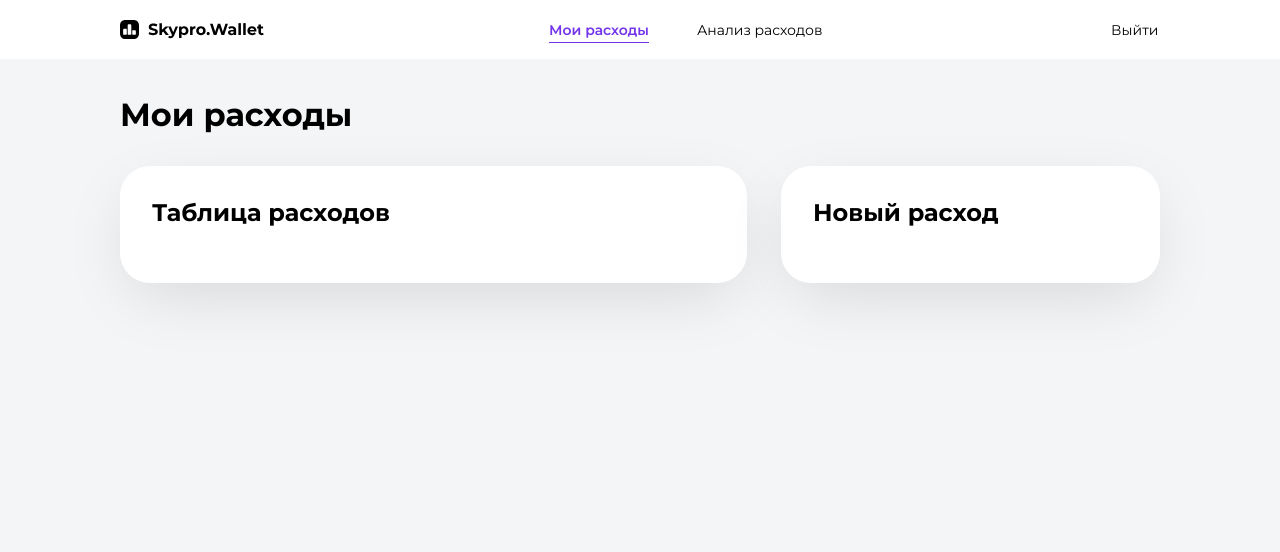
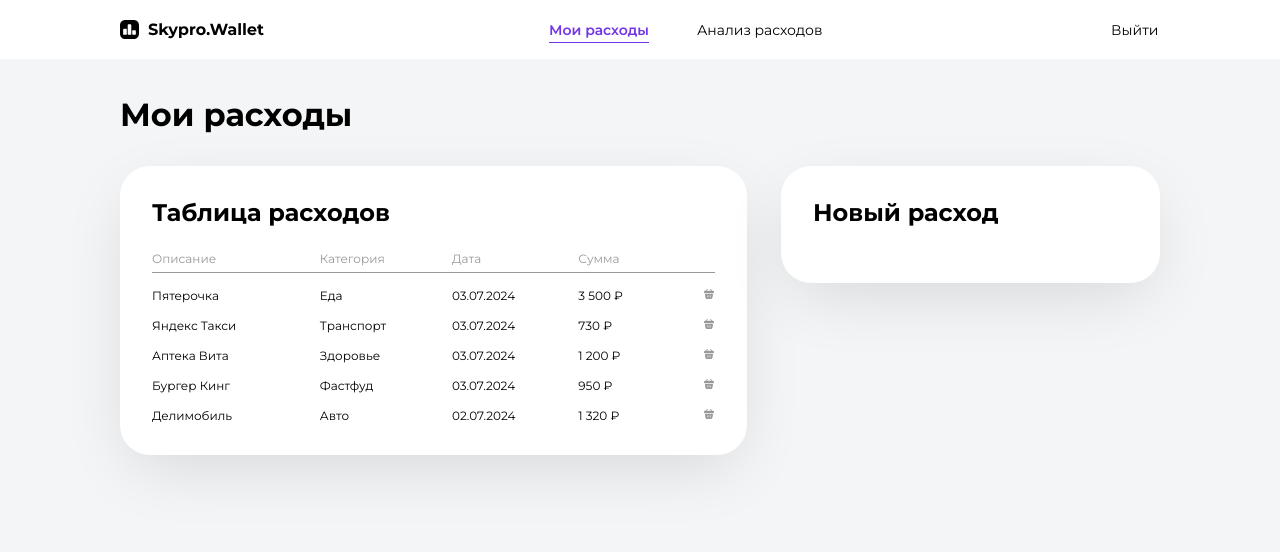
Before and after one commit to katyazametnina-ops/SkyproWallet, a React (Vite) app: page / in a window 1280 px wide. Shown: the top 552 px of the page. Built offline with nearby package versions, Linux system fonts and the light colour scheme.

Commit message:
Свёрстана таблица расходов

```diff
--- /dev/null
+++ b/src/components/ExpensesTable/ExpensesTable.jsx
@@ -0,0 +1,86 @@
+import {
+  TableWrapper,
+  TableHeader,
+  TableTitle,
+  Table,
+  Th,
+  Td,
+  ActionTd,
+  IconButton,
+} from "./ExpensesTable.styled";
+import cartIcon from "../../assets/Cart.svg";
+
+const mockExpenses = [
+  {
+    id: 1,
+    description: "Пятерочка",
+    category: "Еда",
+    date: "03.07.2024",
+    amount: "3 500 ₽",
+  },
+  {
+    id: 2,
+    description: "Яндекс Такси",
+    category: "Транспорт",
+    date: "03.07.2024",
+    amount: "730 ₽",
+  },
+  {
+    id: 3,
+    description: "Аптека Вита",
+    category: "Здоровье",
+    date: "03.07.2024",
+    amount: "1 200 ₽",
+  },
+  {
+    id: 4,
+    description: "Бургер Кинг",
+    category: "Фастфуд",
+    date: "03.07.2024",
+    amount: "950 ₽",
+  },
+  {
+    id: 5,
+    description: "Делимобиль",
+    category: "Авто",
+    date: "02.07.2024",
+    amount: "1 320 ₽",
+  },
+];
+
+export default function ExpensesTable() {
+  return (
+    <TableWrapper>
+      <TableHeader>
+        <TableTitle>Таблица расходов</TableTitle>
+      </TableHeader>
+
+      <Table>
+        <thead>
+          <tr>
+            <Th>Описание</Th>
+            <Th>Категория</Th>
+            <Th>Дата</Th>
+            <Th>Сумма</Th>
+            <Th></Th>
+          </tr>
+        </thead>
+        <tbody>
+          {mockExpenses.map((item) => (
+            <tr key={item.id}>
+              <Td>{item.description}</Td>
+              <Td>{item.category}</Td>
+              <Td>{item.date}</Td>
+              <Td>{item.amount}</Td>
+              <ActionTd>
+                <IconButton type="button" title="Удалить">
+                  <img src={cartIcon} alt="иконка корзины" />
+                </IconButton>
+              </ActionTd>
+            </tr>
+          ))}
+        </tbody>
+      </Table>
+    </TableWrapper>
+  );
+}
--- /dev/null
+++ b/src/components/ExpensesTable/ExpensesTable.styled.js
@@ -0,0 +1,89 @@
+import styled from "styled-components";
+
+export const TableWrapper = styled.div`
+  flex: 1;
+  background-color: #ffffff;
+  border-radius: 30px;
+  padding: 32px;
+  box-shadow: 0px 20px 67px -12px rgba(0, 0, 0, 0.13);
+`;
+
+export const TableHeader = styled.div`
+  display: flex;
+  justify-content: space-between;
+  align-items: center;
+  margin-bottom: 24px;
+  flex-wrap: wrap;
+  gap: 16px;
+`;
+
+export const TableTitle = styled.h2`
+  font-size: 24px;
+  font-weight: 700;
+  color: #000000;
+`;
+
+export const FilterBox = styled.div`
+  display: flex;
+  gap: 24px;
+  font-size: 12px;
+  color: #000000;
+`;
+
+export const FilterButton = styled.button`
+  background: none;
+  border: none;
+  font-family: inherit;
+  font-size: 12px;
+  color: #000000;
+  cursor: pointer;
+  display: flex;
+  align-items: center;
+  gap: 6px;
+
+  span {
+    color: #7334ea;
+    font-weight: 600;
+    text-decoration: underline;
+  }
+`;
+
+export const Table = styled.table`
+  width: 100%;
+  border-collapse: collapse;
+  text-align: left;
+`;
+
+export const Th = styled.th`
+  font-size: 12px;
+  font-weight: 400;
+  color: #999999;
+  padding-bottom: 6px;
+  border-bottom: 0.5px solid #999999;
+`;
+
+export const Td = styled.td`
+  font-size: 12px;
+  font-weight: 400;
+  color: #000000;
+  padding: 14px 0 0;
+`;
+
+export const ActionTd = styled(Td)`
+  text-align: right;
+  white-space: nowrap;
+`;
+
+export const IconButton = styled.button`
+  background: none;
+  border: none;
+  cursor: pointer;
+  margin-left: 12px;
+  color: #999999;
+  font-size: 14px;
+  transition: color 0.2s ease;
+
+  &:hover {
+    color: #7334ea;
+  }
+`;
--- a/src/components/Main/Main.jsx
+++ b/src/components/Main/Main.jsx
@@ -2,10 +2,10 @@ import {
   StyledMain,
   MainTitle,
   ContentWrapper,
-  TableCard,
   FormCard,
   CardTitle,
 } from "./Main.styled";
+import ExpensesTable from ".././ExpensesTable/ExpensesTable";
 
 export default function Main() {
   return (
@@ -13,12 +13,8 @@ export default function Main() {
       <MainTitle>Мои расходы</MainTitle>
 
       <ContentWrapper>
-        {/* Левая карточка */}
-        <TableCard>
-          <CardTitle>Таблица расходов</CardTitle>
-        </TableCard>
+        <ExpensesTable />
 
-        {/* Правая карточка */}
         <FormCard>
           <CardTitle>Новый расход</CardTitle>
         </FormCard>
--- a/src/components/Main/Main.styled.js
+++ b/src/components/Main/Main.styled.js
@@ -2,7 +2,7 @@ import styled from "styled-components";
 
 export const StyledMain = styled.main`
   background-color: #f4f5f6;
-  min-height: calc(100vh - 64px); /* Растягиваем серый фон до конца экрана */
+  min-height: calc(100vh - 64px);
   padding: 36px 120px 80px;
 `;
 
@@ -13,32 +13,28 @@ export const MainTitle = styled.h1`
   margin-bottom: 32px;
 `;
 
-/* Контейнер, который ставит Таблицу и Форму рядом */
 export const ContentWrapper = styled.div`
   display: flex;
   gap: 34px;
   align-items: flex-start;
 `;
 
-/* Белая карточка слева (для таблицы) */
 export const TableCard = styled.div`
-  flex: 1; /* Занимает всё доступное широкое место слева */
+  flex: 1;
   background-color: #ffffff;
   border-radius: 30px;
   padding: 32px;
   box-shadow: 0px 20px 67px -12px rgba(0, 0, 0, 0.13);
 `;
 
-/* Белая карточка справа (для формы) */
 export const FormCard = styled.div`
-  width: 379px; /* Фиксированная ширина по макету */
+  width: 379px;
   background-color: #ffffff;
   border-radius: 30px;
   padding: 32px;
   box-shadow: 0px 20px 67px -12px rgba(0, 0, 0, 0.13);
 `;
 
-/* Заголовки внутри белых карточек ("Таблица расходов" и "Новый расход") */
 export const CardTitle = styled.h2`
   font-size: 24px;
   font-weight: 700;
```
Also changed, not shown: src/assets/Cart.svg (added).
